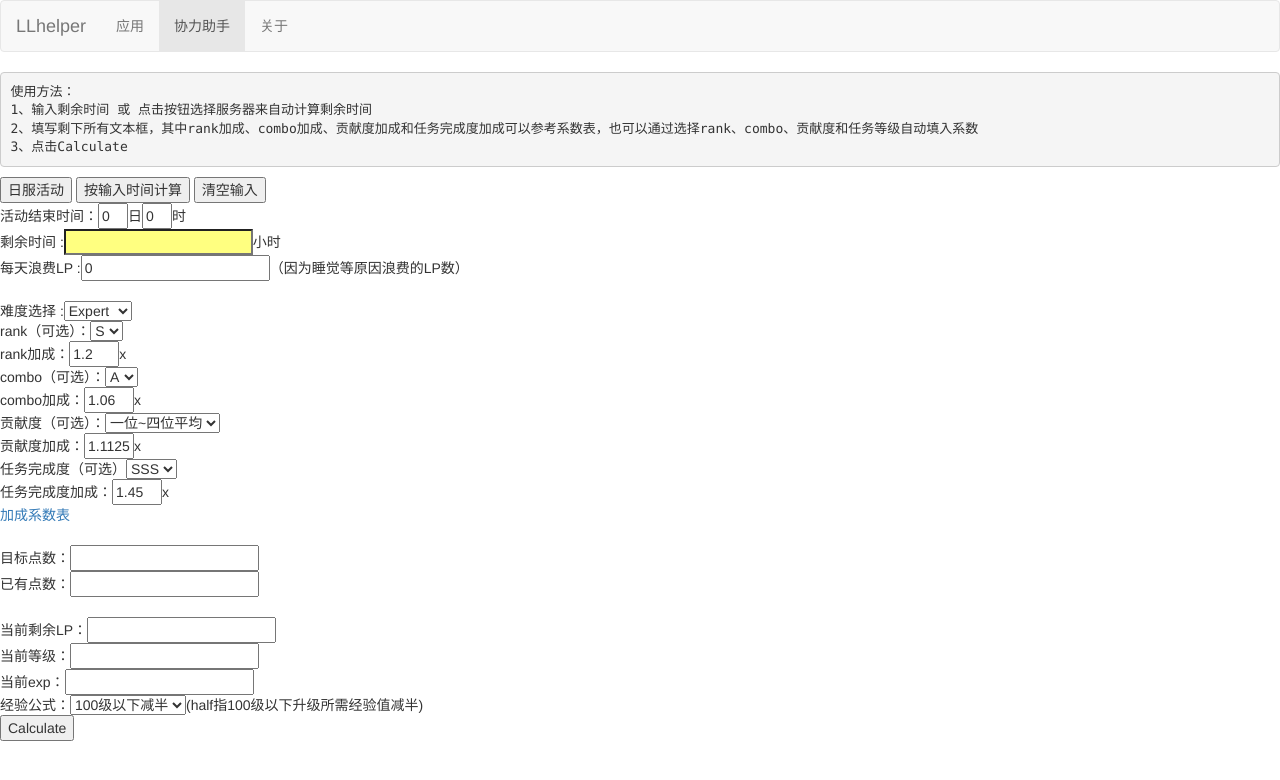
After one commit to Glaceon31/LLhelper, a Flask app: page /llnm in a window 1280 px wide. The commit adds this page. Shown: the top 780 px of the page. Run offline with Flask 2, Linux system fonts and the light colour scheme; some libraries are stand-ins or nearby versions.

Commit message:
Adding Nakayoshi Calculation Feature
* Adding Nakayoshi Calculation page
* Adding Nakayoshi Calculation PT page
* Adding Nakayoshi Calculation link to home page
* Adding two pages to routing

```diff
--- a/app.py
+++ b/app.py
@@ -39,6 +39,10 @@ def llmf():
 def llcf():
     return render_template('llchallengefestival.html')
 
+@app.route("/llnm", methods=['GET', 'POST'])
+def llnm():
+    return render_template('llnakayoshi.html')
+
 @app.route("/mfpt", methods=['GET', 'POST'])
 def mfpt():
     return render_template('mfpt.html')
@@ -46,6 +50,12 @@ def mfpt():
 @app.route("/cfpt", methods=['GET', 'POST'])
 def cfpt():
     return render_template('cfpt.html')
+
+@app.route("/nmpt", methods=['GET', 'POST'])
+def nmpt():
+    return render_template('nmpt.html')
+
+
 
 ### data ###
 @app.route("/llsongdata")
--- /dev/null
+++ b/templates/llnakayoshi.html
@@ -0,0 +1,337 @@
+<!DOCTYPE html>
+<html>
+   <head>
+      <title>LLhelper</title>
+      <link href="https://libs.baidu.com/bootstrap/3.0.3/css/bootstrap.min.css" rel="stylesheet">
+   <script src="https://libs.baidu.com/jquery/2.0.0/jquery.min.js"></script>
+   <script src="https://libs.baidu.com/bootstrap/3.0.3/js/bootstrap.min.js"></script>
+   <script src="http://lovelive.oss-cn-beijing.aliyuncs.com/Js/ReadPredCN.js"></script>
+   <script type="text/javascript" src="{{ url_for('static', filename='twintailosu.js') }}?v=1.01"></script>
+   <script type="text/javascript" src="{{ url_for('static', filename='twintailtime.js') }}?v=1.1"></script>
+   <link rel="shortcut icon" href="/static/shortcuticon.png" />
+   <style type="text/css">
+   	button {position:relative;height:200px;width:200px;margin-left:100px;margin-top:100px;background-color:#F0F8FF}
+   </style>
+
+   <script language="javascript">
+   lpcost = [5, 10, 15, 25]
+   var basept = new Array()
+   basept[0] = [39, 89, 153, 301]
+   expbydiff = [12, 26, 46, 83]
+
+   function init(){
+   	var inputs = document.getElementsByTagName("input");
+   	var selects = document.getElementsByTagName("select");
+   	for (var i=0; i<inputs.length; i++){
+   		if (inputs[i].type == "text")
+   			if (getCookie(inputs[i].name) != "")
+   				inputs[i].value = getCookie(inputs[i].name);
+   	}
+   	for (var i=0; i<selects.length; i++){
+   		if (getCookie(selects[i].name) != "")
+   			selects[i].value = getCookie(selects[i].name);
+   	}
+   	document.getElementById('timeleft').style.backgroundColor = '#FFFF80'
+   }
+
+   function setrank(){
+   	rm = [1.00, 1.05, 1.10, 1.15, 1.20]
+   	rank = document.getElementById("rankselect").value
+   	if (rank != ""){
+   		document.getElementById("rank").value = rm[parseInt(rank)]
+   	}
+   }
+
+   function clearrank(){
+   	document.getElementById("rankselect").value=""
+   }
+
+   function setcombo(){
+   	cm = [1.00, 1.02, 1.04, 1.06, 1.08]
+   	combo = document.getElementById("comboselect").value
+   	if (combo != ""){
+   		document.getElementById("combo").value = cm[parseInt(combo)]
+   	}
+   }
+
+   function clearcombo(){
+   	document.getElementById("comobselect").value=""
+   }
+
+   function setorder(){
+   	om = [1.0375, 1.08, 1.05, 1.02, 1.00]
+   	order = document.getElementById("orderselect").value
+   	if (order != ""){
+   		document.getElementById("order").value = om[parseInt(order)]
+   	}
+   }
+
+   function clearorder(){
+   	document.getElementById("orderselect").value = ""
+   }
+
+   function setmission(){
+   	//om = [1.1125, 1.25, 1.15, 1.05, 1, 1.2]
+   	mm = [1.00, 1.05, 1.10, 1.15, 1.25, 1.35, 1.45]
+   	mission = document.getElementById("missionselect").value
+   	if (mission != ""){
+   		document.getElementById("mission").value = mm[parseInt(mission)]
+   	}
+   }
+
+   function clearmission(){
+   	document.getElementById("missionselect").value = ""
+   }
+
+   function saveToCookie(){
+   	var inputs = document.getElementsByTagName("input");
+   	var selects = document.getElementsByTagName("select");
+   	for (var i=0; i<inputs.length; i++){
+   		if (inputs[i].type == "text")
+   			setCookie(inputs[i].name, inputs[i].value, 1);
+   	}
+   	for (var i=0; i<selects.length; i++){
+   		setCookie(selects[i].name, selects[i].value, 1);
+   	}
+   }
+
+   function check(){
+   	var inputs = document.getElementsByTagName("input");
+   	for (i in inputs){
+   		if (inputs[i].type != "text")
+   			continue
+   		if (!isNotNegative(inputs[i].value)){
+   			alert("请输入非负数");
+   			return false;
+   		}
+   		if (parseInt(document.getElementById("target").value) > 5000000){
+   			alert("不可能达到5百万点以上")
+   			return false;
+   		}
+   		if (parseInt(document.getElementById("lpwaste").value) > 240){
+   			alert("一天几小时来着？")
+   			return false;
+   		}
+   	}
+   	saveToCookie();
+   	calcu()
+   	document.getElementById("result").scrollIntoView()
+   	return true;
+   }
+
+   function calcu(){
+   	infolist = ['timeleft', 'lpwaste','diff','rank','combo','order','mission','target','current','lp','lvl','exp','expf']
+   	remlist = ['current','lp','lvl','exp','extraplaytime']
+   	for (i in infolist)
+   		eval(infolist[i]+' = parseFloat(document.getElementById(infolist[i]).value)')
+   	afteraquors = 0//document.getElementById("afteraquors").value
+    playtime = 0
+   	extraplaytime = 0
+   	loveca = 0
+   	lvlupwarning = 0
+   	safelp = 2
+   	lp += parseInt(timeleft*10)-lpwaste*parseInt((timeleft-14)/24+1)-safelp
+   	while ((current < target) || (lp >= 5) || (exp >= expbylvl(lvl, expf))){
+   		while ((lp >= lpcost[diff]) || (exp >= expbylvl(lvl, expf))){
+   			if (lp >= lpcost[diff]){
+   				play = parseInt(lp/lpcost[diff])
+   				playtime += play
+   				lp -=play*lpcost[diff]
+   				exp += expbydiff[diff]*play
+   				current += parseInt(basept[afteraquors][diff]*rank*combo*mission*order*play)
+   			}
+   			while (exp >= expbylvl(lvl, expf)){
+   				exp -= expbylvl(lvl, expf)
+   				lvl += 1
+   				lp += lpbylvl(lvl)
+   			}
+   		}
+   		//deal with remainings
+   		for (i in remlist)
+   			eval('tmp'+remlist[i]+' = '+remlist[i])
+         while ((lp >= 5) || (exp >= expbylvl(lvl, expf))){
+         while ((lp >= lpcost[diff]) || (exp >= expbylvl(lvl, expf))){
+            if (lp >= lpcost[diff]){
+               play = parseInt(lp/lpcost[diff])
+               playtime += play
+               lp -=play*lpcost[diff]
+               exp += expbydiff[diff]*play
+               current += parseInt(basept[afteraquors][diff]*rank*combo*mission*order*play)
+            }
+            while (exp >= expbylvl(lvl, expf)){
+               exp -= expbylvl(lvl, expf)
+               lvl += 1
+               lp += lpbylvl(lvl)
+            }
+         }
+   		if (lp >= 5){
+   			for (i = 3; i >= 0; i--){
+   				if (lp >= lpcost[i]){
+   					lp -= lpcost[i]
+   					exp += expbydiff[i]
+   					current += parseInt(basept[afteraquors][i]*rank*combo*mission*order)
+   					extraplaytime += 1
+   				}
+   			}
+   		}
+   		if (exp >= expbylvl(lvl, expf)){
+   			continue
+   		}
+      }
+
+   		if (current < target){
+   			for (i in remlist)
+   				eval(remlist[i]+' = tmp'+remlist[i])
+   			loveca += 1
+   			lp += lpbylvl(lvl)
+   			lvlupwarning = 0
+   		}
+   	}
+   	//powered by Glaceon
+   	expneed = expbylvl(lvl, expf)
+   	returnlist = ['loveca','playtime','extraplaytime','lvl','exp','expneed','current','totalhour','totalminute','extrahour','extraminute','warning']
+   	totalhour = parseInt((playtime)*3/60)
+   	totalminute = parseInt((playtime)*3)-60*totalhour
+   	extrahour = parseInt((extraplaytime)*3/60)
+   	extraminute = parseInt((extraplaytime)*3)-60*extrahour
+   	warning = ""
+   	if (exp-3.3*lpbylvl(lvl) < 50)
+   		warning = "最后一次升级的时间离活动结束时间较近，请提前规划好时间"
+   	for (i in returnlist)
+   		eval('document.getElementById("r"+returnlist[i]).innerHTML = '+returnlist[i])
+   	document.getElementById("result").style.display = ""
+   }
+
+   function clearall(){
+   	var inputs = document.getElementsByTagName("input");
+   	var selects = document.getElementsByTagName("select");
+   	for (var i=0; i<inputs.length; i++){
+   		setCookie(inputs[i].name, inputs[i].value, -1);
+   	}
+   	for (var i=0; i<selects.length; i++){
+   		setCookie(selects[i].name, selects[i].value, -1);
+   	}
+   	window.location.href="/llnm"
+   }
+   /*
+   function showprediction(){
+   	document.getElementById('prediction').innerHTML = '一档 65000pt(-1100)； 二档 53500pt(-800) （10月26日12:00更新）'
+   }
+
+   function hideprediction(){
+   	document.getElementById('prediction').innerHTML = 'LLhelper国服十月秋收花活动预测线'
+   }*/
+   </script>
+
+
+  </head>
+   <body onload="init()">
+
+<nav class="navbar navbar-default" role="navigation">
+   <div class="navbar-header">
+      <a class="navbar-brand" href="/">LLhelper</a>
+   </div>
+   <div>
+      <ul class="nav navbar-nav">
+         <li><a href="/">应用</a></li>
+         <li class="active"><a href=#>协力助手</a></li>
+         <li><a href="/about">关于</a></li>
+      </ul>
+   </div>
+</nav>
+<pre>
+使用方法：
+1、输入剩余时间 或 点击按钮选择服务器来自动计算剩余时间
+2、填写剩下所有文本框，其中rank加成、combo加成、贡献度加成和任务完成度加成可以参考系数表，也可以通过选择rank、combo、贡献度和任务等级自动填入系数
+3、点击Calculate
+</pre>
+<input type="submit" name="jptime" value="日服活动" onclick="jptime();document.getElementById('afteraquors').selectedIndex=1;">
+<input type="submit" name="diytime" value="按输入时间计算" onclick="diytime()">
+<input type="submit" name="clear" value="清空输入" onclick="clearall()"><br>
+活动结束时间：<input id="endday" type="text" name="endday" value="0" autocomplete="off" style="width:30px">日<input id="endhour" type="text" name="endhour" value="0" autocomplete="off" style="width:30px">时<br>
+剩余时间 :<input type="text" id="timeleft" name="timeleft" autocomplete="off" onchange="document.getElementById('timeleft').style.backgroundColor = '#FFFFFF'">小时<br>
+每天浪费LP :<input id="lpwaste" type="text" name="lpwaste" value="0" autocomplete="off" >（因为睡觉等原因浪费的LP数）<br>
+
+<br>
+难度选择 :<select id="diff" name="diff">
+	<option value=0>Easy</option>
+	<option value=1>Normal</option>
+	<option value=2>Hard</option>
+	<option value=3 SELECTED>Expert</option>
+	</select><br>
+rank（可选）：<select id="rankselect" name="rankselect" onchange="setrank()">
+	<option value=""></option>
+	<option value=0>-</option>
+	<option value=1>C</option>
+	<option value=2>B</option>
+	<option value=3>A</option>
+	<option value=4 SELECTED>S</option>
+	</select>
+	<br>
+rank加成：<input id="rank" type="text" name="rank" value="1.2" style="width:50px" autocomplete="off" onchange="clearrank()">x<br>
+combo（可选）：<select id="comboselect" name="comboselect" onchange="setcombo()">
+	<option value=""></option>
+	<option value=0>-</option>
+	<option value=1>C</option>
+	<option value=2>B</option>
+	<option value=3 SELECTED>A</option>
+	<option value=4>S</option>
+	</select>
+	<br>
+combo加成：<input id="combo" type="text" name="combo" value="1.06" style="width:50px" autocomplete="off" onchange="clearcombo()">x<br>
+贡献度（可选）：<select id="orderselect" name="orderselect" onchange="setorder()">
+	<option value=""></option>
+	<option value=0 SELECTED>一位~四位平均</option>
+   	<option value=1>一位</option>
+	<option value=2>二位</option>
+	<option value=3>三位</option>
+	<option value=4>四位</option>
+	</select>
+	<br>
+贡献度加成：<input id="order" type="text" name="order" value="1.1125" style="width:50px" autocomplete="off" onchange="clearorder()">x<br>
+任务完成度（可选）<select id="missionselect" name="missionselect" onchange="setmission()">
+	<option value=""></option>
+   	<option value=0>-</option>
+	<option value=1>C</option>
+	<option value=2>B</option>
+	<option value=3>A</option>
+	<option value=4>S</option>
+	<option value=5>SS</option>
+	<option value=6 SELECTED>SSS</option>
+	</select>
+	<br>
+任务完成度加成：<input id="mission" type="text" name="mission" value="1.45" style="width:50px" autocomplete="off" onchange="clearorder()">x<br>
+<a href="/nmpt" target="_blank">加成系数表</a>
+<br>
+<br>
+目标点数：<input type="text" id="target" name="target" autocomplete="off" ><br>
+已有点数：<input type="text" id="current" name="current" autocomplete="off" ><br>
+<br>
+当前剩余LP：<input type="text" id="lp" name="lp" autocomplete="off" onchange='checkinfo()'><nospan id='lpwarning' style='display:none;color:red'>LP高于当前等级上限</nospan><br>
+当前等级：<input type="text" id="lvl" name="lvl" autocomplete="off" onchange='checkinfo()'><br>
+当前exp：<input type="text" id="exp" name="exp" autocomplete="off" onchange='checkinfo()'><nospan id='expwarning' style='display:none;color:red'>exp高于当前等级上限</nospan><br>
+经验公式：<select id="expf" name="expf" onchange='checkinfo()'>
+			<option value=0>正常</option>
+			<option value=1 SELECTED>100级以下减半</option>
+	</select>(half指100级以下升级所需经验值减半)<br>
+<input type="submit" name="submit" value="Calculate" onclick="check()"><br>
+
+<div id="result" style="display:none">
+<pre>
+注意：
+1、加号后面的次数/时间为因为活动途中方便升级和活动结束前清理最后剩下的LP/道具而打的与指定的难度不同的图的次数，可能会因为玩家游戏策略的不同而震荡，在活动接近结束的时候会收敛，仅供参考
+2、如果最终点数和目标点数过于接近，请考虑多磕一心。
+</pre>
+<div style="float:left">
+需要心数：<nospan id="rloveca"></nospan>心<br>
+协力次数：<nospan id="rplaytime"></nospan>次 + <nospan id="rextraplaytime"></nospan>次<br>
+总游戏时间：<nospan id="rtotalhour"></nospan>小时<nospan id="rtotalminute"></nospan>分 + <nospan id="rextrahour"></nospan>小时<nospan id="rextraminute"></nospan>分（一首按三分计算）<br>
+最终等级：<nospan id="rlvl"></nospan><br>
+最终exp：<nospan id="rexp"></nospan>/<nospan id="rexpneed"></nospan><br>
+最终点数：<nospan id="rcurrent"></nospan><br>
+<nospan id="rwarning" style="color:red"></nospan>
+</div>
+</div>
+</body>
+{% include 'footer.html' %}
+</html>
--- a/templates/mainpage.html
+++ b/templates/mainpage.html
@@ -188,6 +188,7 @@ function clickAd(name)
   	<button type="button" class="btn btn-default" style="margin-left:75px;margin-top:30px;" onclick="window.location='./llmf'"><h3>medley<br>festival<br>用心计算</h3></button>
    <button type="button" class="btn btn-default" style="margin-left:75px;margin-top:30px;" onclick="window.location='./llcf'"><h3>challenge<br>festival<br>用心计算</h3></button>
    <button type="button" class="btn btn-default" style="margin-left:75px" onclick="window.location='./llrally'"><h3>散步拉力赛<br>用心计算</h3></button>
+   <button type="button" class="btn btn-default" style="margin-left:75px" onclick="window.location='./llnm'"><h3>协力<br>用心计算</h3></button>
   	<button type="button" class="btn btn-default" style="margin-left:75px;" onclick="window.location='./llsongdata'"><h3>歌曲数据查询</h3></button>
    <button type="button" class="btn btn-default" style="margin-left:75px" onclick="window.location='./llnewcarddata'"><h3>卡片数据<br>和立绘查询</h3><h4>v4.1</h4></button>
    <button type="button" class="btn btn-default" style="margin-left:75px" onclick="window.location='./llnewunit'"><h3>得分计算<br>卡组强度计算</h3><h4>v4.1</h4></button>
```
Also changed, not shown: templates/nmpt.html (added, +91 -0 lines).
